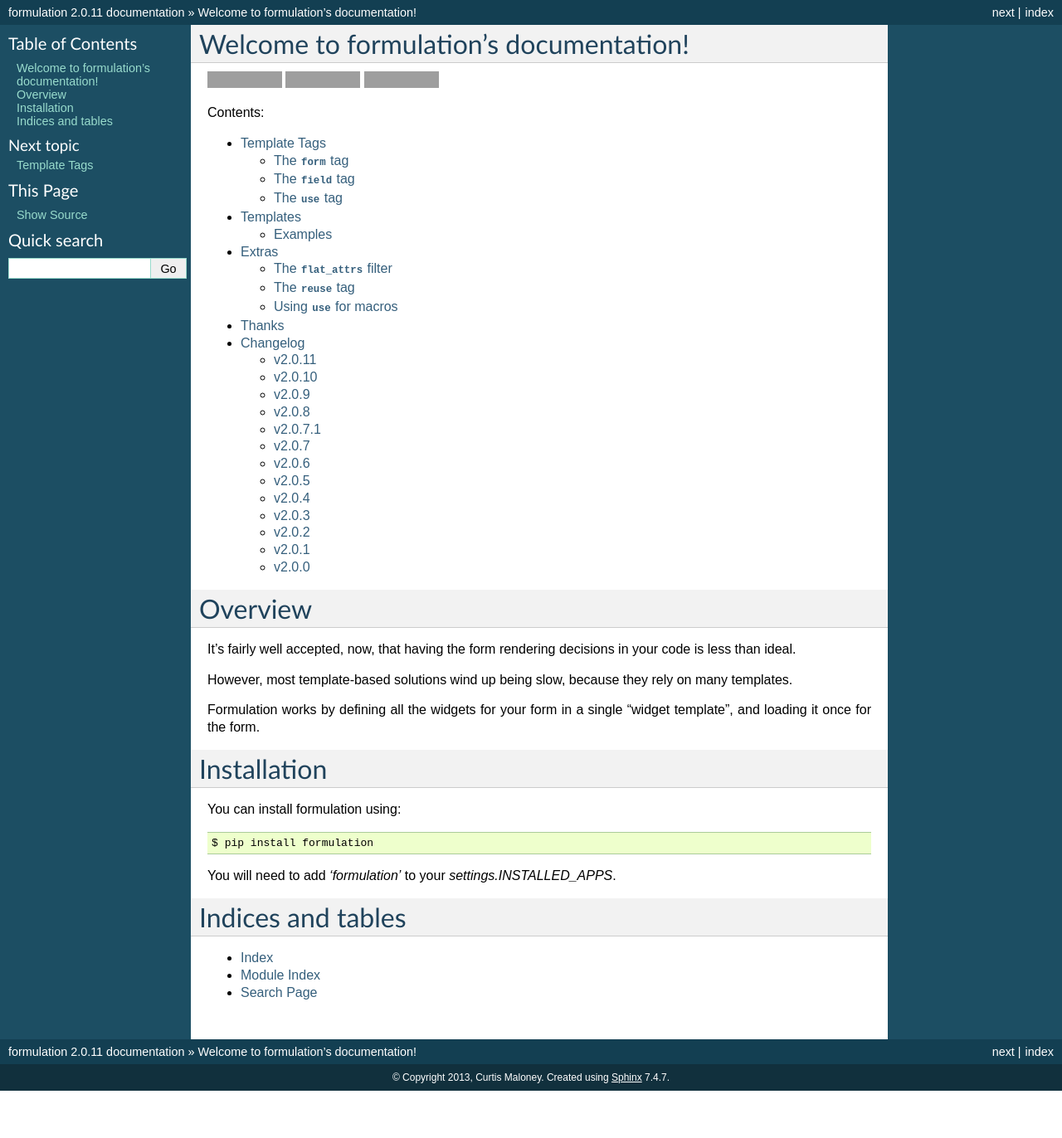
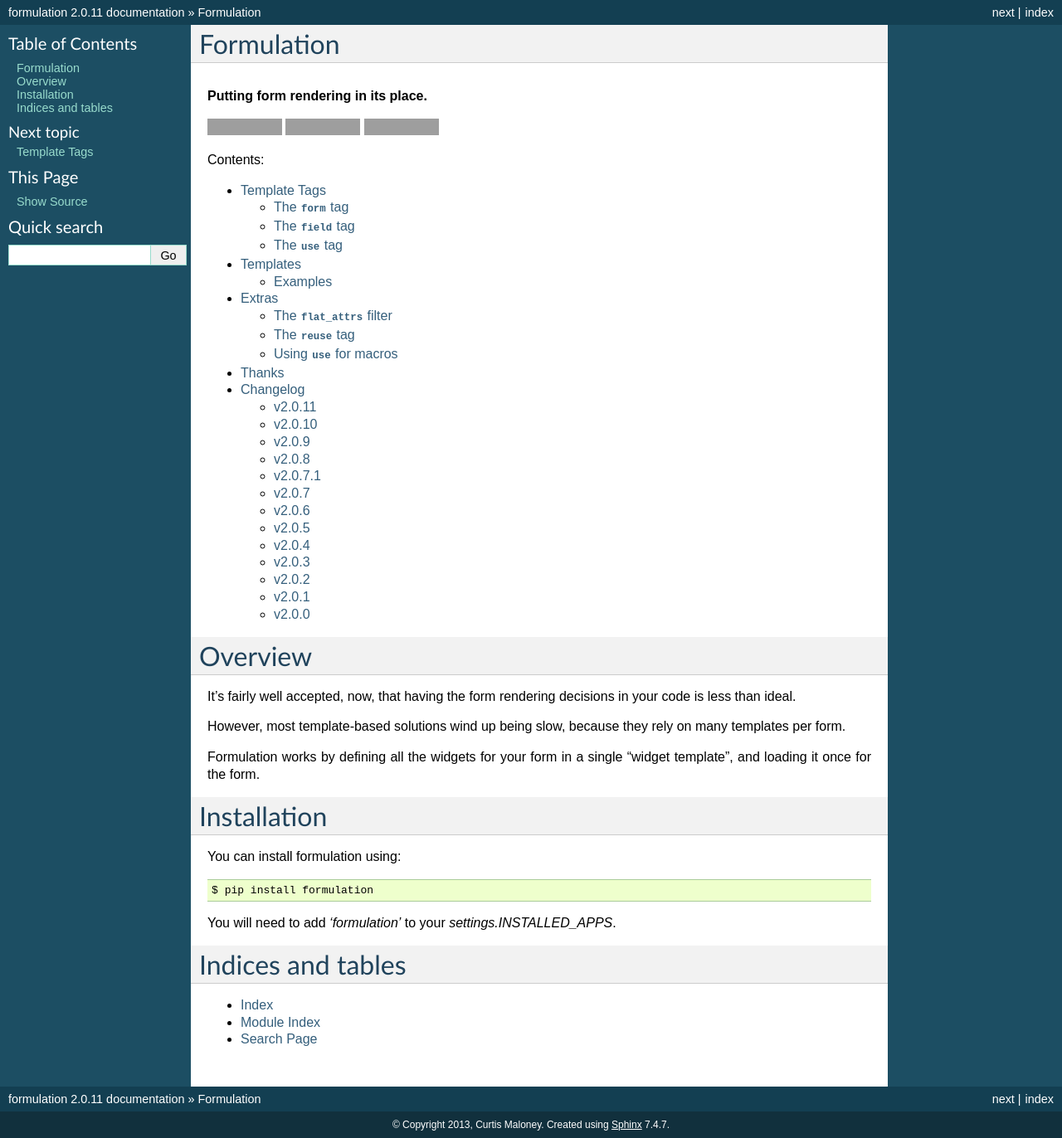
Before and after one commit to funkybob/formulation, a Sphinx documentation site: the page built from docs/index.rst, in a window 1280 px wide. Shown: the whole page at 83% size. Built offline with Sphinx 7.4.7, drawn with Linux system fonts in a browser that asks for light colours; before the commit the page ends 1315 px from its top, so only the background shows below that; grey boxes are pictures that could not be loaded.

Commit message:
Minor wording changes in docs index

```diff
--- a/docs/index.rst
+++ b/docs/index.rst
@@ -3,8 +3,10 @@
    You can adapt this file completely to your liking, but it should at least
    contain the root `toctree` directive.
 
-Welcome to formulation's documentation!
-=======================================
+Formulation
+===========
+
+.. rubric:: Putting form rendering in its place.
 
 .. image:: https://travis-ci.org/funkybob/formulation.png
               :target: https://secure.travis-ci.org/funkybob/formulation.png?branch=master
@@ -14,7 +16,6 @@
 
 .. image:: https://pypip.in/v/formulation/badge.png
               :target: https://crate.io/packages/formulation
-
 
 
 Contents:
@@ -36,7 +37,7 @@
 your code is less than ideal.
 
 However, most template-based solutions wind up being slow, because they rely
-on many templates.
+on many templates per form.
 
 Formulation works by defining all the widgets for your form in a single "widget
 template", and loading it once for the form.
```
